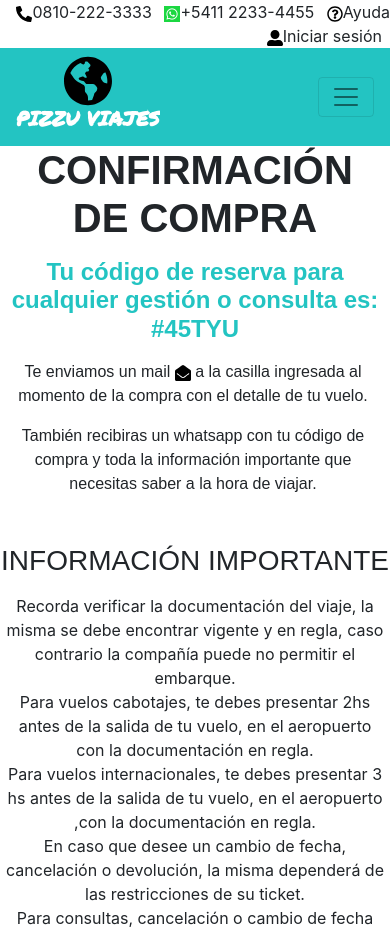
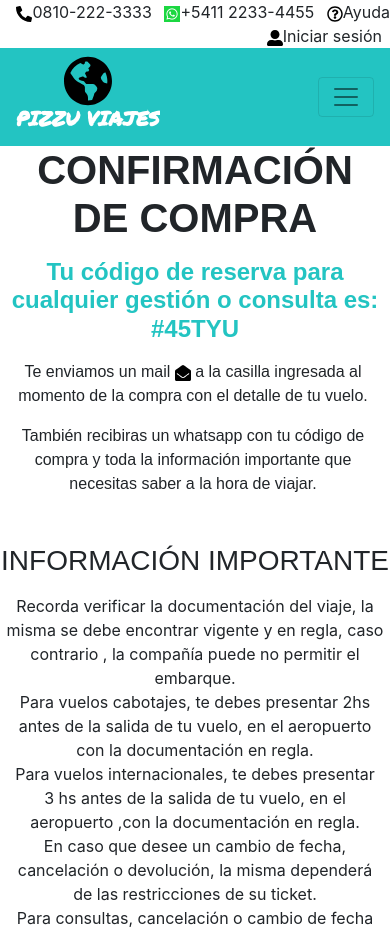
Before and after one commit to gabypizzutti/pizzuviajes-proyecto-final, a website: page pages/graciasporsucompra.html in a window 390 px wide. Shown: the top 928 px of the page. Drawn offline with nearby package versions, Linux system fonts and the light colour scheme; a web font is replaced by a local one.

Commit message:
se hicieron ajustes en vista mobile

```diff
--- a/pages/graciasporsucompra.html
+++ b/pages/graciasporsucompra.html
@@ -90,10 +90,10 @@
         <div class="row">
             <div class="col-lg-12 col-xs-12">
                 <ul class="info">
-                    <li class="ml-lg-3 mr-lg-3">Recorda verificar la documentación del viaje, la misma se debe encontrar vigente y en regla, caso contrario la compañía puede no permitir el embarque.</li>
+                    <li class="ml-lg-3 mr-lg-3">Recorda verificar la documentación del viaje, la misma se debe encontrar vigente y en regla, caso contrario , la compañía puede no permitir el embarque.</li>
                     <li class="ml-1 mr-1">Para vuelos cabotajes, te debes presentar 2hs antes de la salida de tu vuelo, en el aeropuerto con la documentación en regla.</li>
-                    <li>Para vuelos internacionales, te debes presentar 3 hs antes de la salida de tu vuelo, en el aeropuerto ,con la documentación en regla.</li>
-                    <li>En caso que desee un cambio de fecha, cancelación o devolución, la misma dependerá de las restricciones de su ticket.</li>
+                    <li class="ml-1 mr-1">Para vuelos internacionales, te debes presentar 3 hs antes de la salida de tu vuelo, en el aeropuerto ,con la documentación en regla.</li>
+                    <li class="ml-1 mr-1">En caso que desee un cambio de fecha, cancelación o devolución, la misma dependerá de las restricciones de su ticket.</li>
                     <li class="ml-lg-5 mr-lg-5 mr-2 ml-2">Para consultas, cancelación o cambio de fecha comunícate al <img class="icono" src="../assets/icono-telefono.png" alt="telefono"> 0810-222-3333 y si no comunícate a nuestro Whatsapp <img class="icono" src="../assets/icono-wtp.png" alt="icono-wtp">  +54 11 2233-4455, con gusto te ayudaremos.</li>
                 </ul>
             </div>
```
Also changed, not shown: pages/datospax.html (+2 -2 lines), pages/vuelo.html (+2 -0 lines).
